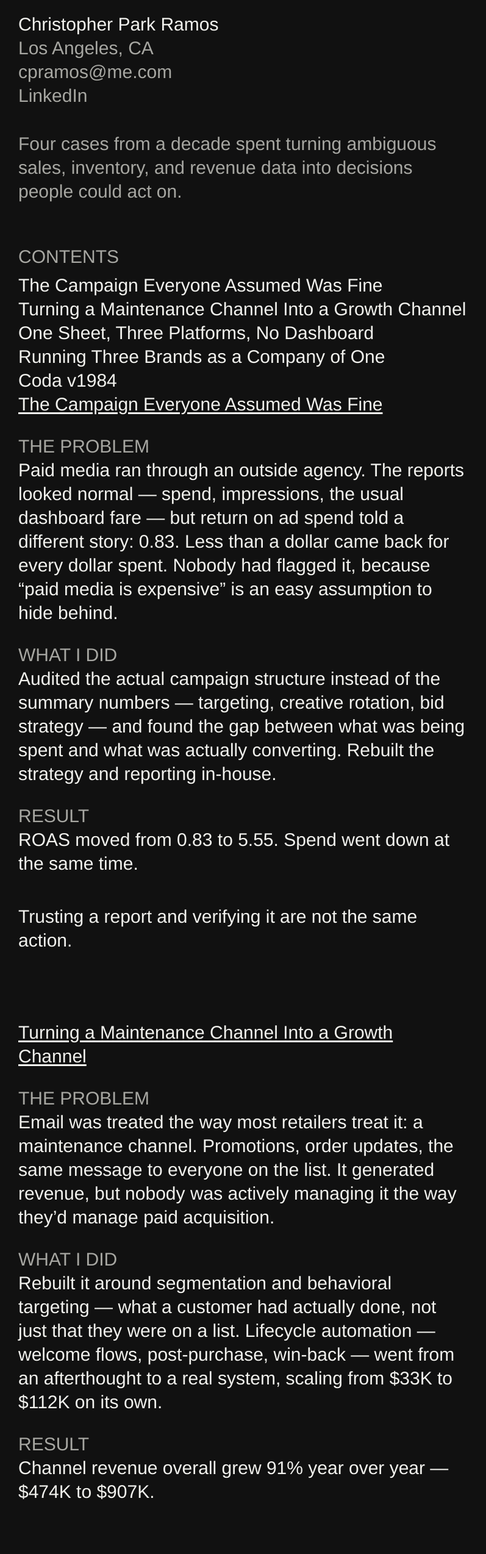
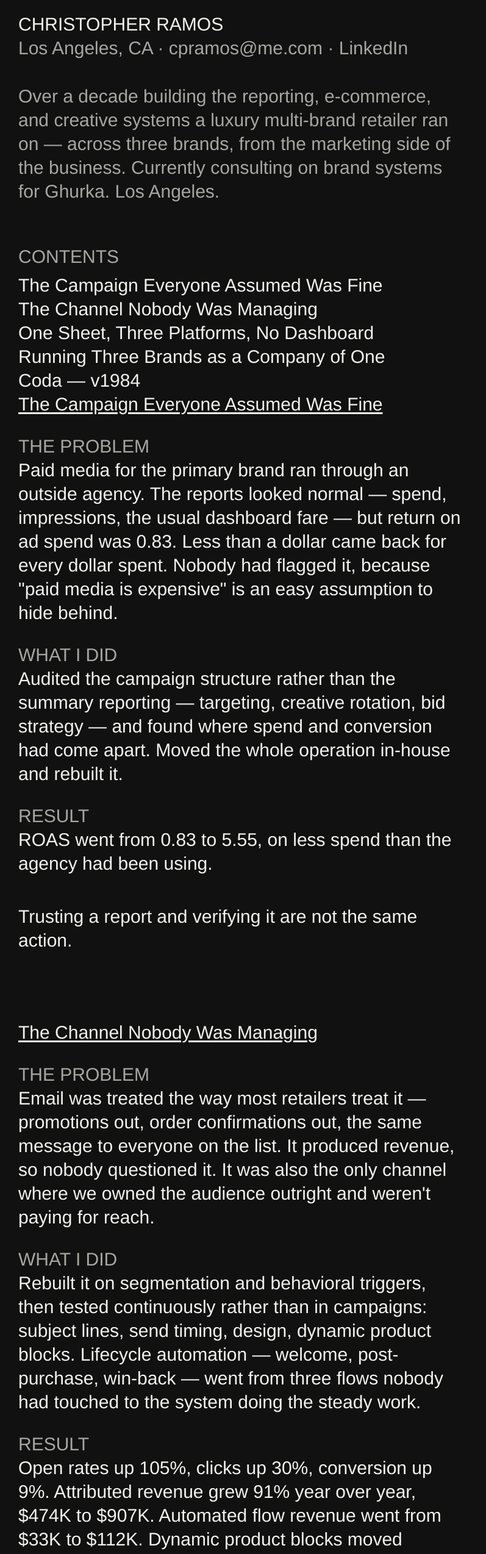
Before and after one commit to pianogoth/christopherparkramos.com, a Next.js app: page / in a window 1280 px wide. Shown: the top 2548 px of the page at 61% size, without its empty margins (0-797 px from the left). Built offline with nearby package versions, Linux system fonts and the light colour scheme.

Commit message:
Revise portfolio positioning and case copy

```diff
--- a/app/globals.css
+++ b/app/globals.css
@@ -38,8 +38,6 @@ main { width: calc(100% - 60px); max-width: 1080px; margin-left: 30px; padding:
 .case-section h3 { margin: 0; color: var(--secondary); font: inherit; }
 .case-copy p { margin: 0; }
 blockquote { margin: 48px 0; padding: 0; border: 0; font: inherit; }
-.coda .case-header p { margin: 0; color: var(--secondary); }
-.coda .case-header h2 { margin-top: 0; }
 .coda .case-body p { margin: 0 0 30px; }
 .external-link { text-decoration: underline; text-decoration-color: var(--secondary); text-decoration-thickness: 3px; text-underline-offset: 3px; }
 
--- a/app/layout.tsx
+++ b/app/layout.tsx
@@ -3,17 +3,17 @@ import "./globals.css";
 
 export const metadata: Metadata = {
   metadataBase: new URL("https://christopherparkramos.com"),
-  title: "Christopher Park Ramos — Marketing, Operations & Strategy",
-  description: "Four cases from a decade spent turning ambiguous sales, inventory, and revenue data into decisions people could act on.",
+  title: "Christopher Ramos — Marketing, Operations & Strategy",
+  description: "Over a decade building the reporting, e-commerce, and creative systems a luxury multi-brand retailer ran on — across three brands, from the marketing side of the business.",
   openGraph: {
-    title: "Christopher Park Ramos",
+    title: "Christopher Ramos",
     url: "https://christopherparkramos.com",
-    siteName: "Christopher Park Ramos",
+    siteName: "Christopher Ramos",
     type: "website",
   },
   twitter: {
     card: "summary_large_image",
-    title: "Christopher Park Ramos",
+    title: "Christopher Ramos",
   },
   icons: {
     icon: "/favicon.svg",
--- a/app/page.tsx
+++ b/app/page.tsx
@@ -1,9 +1,9 @@
 const cases = [
   "The Campaign Everyone Assumed Was Fine",
-  "Turning a Maintenance Channel Into a Growth Channel",
+  "The Channel Nobody Was Managing",
   "One Sheet, Three Platforms, No Dashboard",
   "Running Three Brands as a Company of One",
-  "Coda v1984",
+  "Coda — v1984",
 ];
 
 function CaseHeader({ title }: { title: string }) {
@@ -27,14 +27,14 @@ export default function Home() {
   return (
     <main>
       <header className="site-header">
-        <a className="wordmark" href="#top" aria-label="Christopher Park Ramos, home">
-          Christopher Park Ramos
+        <a className="wordmark" href="#top" aria-label="Christopher Ramos, home">
+          CHRISTOPHER RAMOS
         </a>
-        <p className="header-meta">Los Angeles, CA<br /><a href="mailto:cpramos@me.com">cpramos@me.com</a><br /><a href="https://www.linkedin.com/in/christopherparkramos/" target="_blank" rel="noreferrer">LinkedIn<span className="sr-only"> (opens in a new tab)</span></a></p>
+        <p className="header-meta">Los Angeles, CA <span aria-hidden="true">·</span> <a href="mailto:cpramos@me.com">cpramos@me.com</a> <span aria-hidden="true">·</span> <a href="https://www.linkedin.com/in/christopherparkramos/" target="_blank" rel="noreferrer">LinkedIn<span className="sr-only"> (opens in a new tab)</span></a></p>
       </header>
 
       <section className="intro" id="top">
-        <p className="dek">Four cases from a decade spent turning ambiguous sales, inventory, and revenue data into decisions people could act on.</p>
+        <p className="dek">Over a decade building the reporting, e-commerce, and creative systems a luxury multi-brand retailer ran on — across three brands, from the marketing side of the business. Currently consulting on brand systems for Ghurka. Los Angeles.</p>
       </section>
 
       <nav className="contents" id="contents" aria-label="Case studies">
@@ -53,46 +53,45 @@ export default function Home() {
       <article className="case-study" id="case-1">
         <CaseHeader title="The Campaign Everyone Assumed Was Fine" />
         <div className="case-body">
-          <Section label="THE PROBLEM"><p>Paid media ran through an outside agency. The reports looked normal — spend, impressions, the usual dashboard fare — but return on ad spend told a different story: 0.83. Less than a dollar came back for every dollar spent. Nobody had flagged it, because “paid media is expensive” is an easy assumption to hide behind.</p></Section>
-          <Section label="WHAT I DID"><p>Audited the actual campaign structure instead of the summary numbers — targeting, creative rotation, bid strategy — and found the gap between what was being spent and what was actually converting. Rebuilt the strategy and reporting in-house.</p></Section>
-          <Section label="RESULT"><p>ROAS moved from 0.83 to 5.55. Spend went down at the same time.</p></Section>
+          <Section label="THE PROBLEM"><p>Paid media for the primary brand ran through an outside agency. The reports looked normal — spend, impressions, the usual dashboard fare — but return on ad spend was 0.83. Less than a dollar came back for every dollar spent. Nobody had flagged it, because &quot;paid media is expensive&quot; is an easy assumption to hide behind.</p></Section>
+          <Section label="WHAT I DID"><p>Audited the campaign structure rather than the summary reporting — targeting, creative rotation, bid strategy — and found where spend and conversion had come apart. Moved the whole operation in-house and rebuilt it.</p></Section>
+          <Section label="RESULT"><p>ROAS went from 0.83 to 5.55, on less spend than the agency had been using.</p></Section>
           <blockquote>Trusting a report and verifying it are not the same action.</blockquote>
         </div>
       </article>
 
       <article className="case-study" id="case-2">
-        <CaseHeader title="Turning a Maintenance Channel Into a Growth Channel" />
+        <CaseHeader title="The Channel Nobody Was Managing" />
         <div className="case-body">
-          <Section label="THE PROBLEM"><p>Email was treated the way most retailers treat it: a maintenance channel. Promotions, order updates, the same message to everyone on the list. It generated revenue, but nobody was actively managing it the way they’d manage paid acquisition.</p></Section>
-          <Section label="WHAT I DID"><p>Rebuilt it around segmentation and behavioral targeting — what a customer had actually done, not just that they were on a list. Lifecycle automation — welcome flows, post-purchase, win-back — went from an afterthought to a real system, scaling from $33K to $112K on its own.</p></Section>
-          <Section label="RESULT"><p>Channel revenue overall grew 91% year over year — $474K to $907K.</p></Section>
+          <Section label="THE PROBLEM"><p>Email was treated the way most retailers treat it — promotions out, order confirmations out, the same message to everyone on the list. It produced revenue, so nobody questioned it. It was also the only channel where we owned the audience outright and weren&apos;t paying for reach.</p></Section>
+          <Section label="WHAT I DID"><p>Rebuilt it on segmentation and behavioral triggers, then tested continuously rather than in campaigns: subject lines, send timing, design, dynamic product blocks. Lifecycle automation — welcome, post-purchase, win-back — went from three flows nobody had touched to the system doing the steady work.</p></Section>
+          <Section label="RESULT"><p>Open rates up 105%, clicks up 30%, conversion up 9%. Attributed revenue grew 91% year over year, $474K to $907K. Automated flow revenue went from $33K to $112K. Dynamic product blocks moved average cart from 1.4 items to 2.2 and AOV from $180 to $223.</p></Section>
+          <blockquote>Klaviyo used the account as an internal case study.</blockquote>
         </div>
       </article>
 
       <article className="case-study" id="case-3">
         <CaseHeader title="One Sheet, Three Platforms, No Dashboard" />
         <div className="case-body">
-          <Section label="THE PROBLEM"><p>Performance data lived in three separate systems — Meta Ads Manager, Google Analytics, Shopify — each with its own interface and its own definition of a sale. Getting a straight answer to “how did we do this week” meant three tabs and hand math, every time.</p></Section>
-          <Section label="WHAT OWNERSHIP ACTUALLY WANTED"><p>The obvious fix is a dashboard. I built one early on and it didn’t land — ownership wanted the actual numbers, not a chart standing in for them.</p></Section>
-          <blockquote>Revenue is revenue. Once it’s been turned into a graph, there’s a layer between the person and the number they’re trying to trust.</blockquote>
-          <Section label="WHAT I BUILT INSTEAD"><p>A single Google Sheet, rebuilt weekly, consolidating all three sources — with formulas doing the calculation work (revenue, ROAS, growth) so ownership never had to. Not automated end to end; the consolidation was a manual weekly rebuild, by design. Every number had to be one you could trust without checking underneath it.</p></Section>
+          <Section label="THE PROBLEM"><p>Performance data lived in three systems — Meta, Google Analytics, Shopify — each with its own interface and its own definition of a sale. Answering &quot;how did we do this week&quot; meant three tabs and hand math, every week.</p></Section>
+          <Section label="WHAT OWNERSHIP ACTUALLY WANTED"><p>The obvious fix is a dashboard. I built one and it didn&apos;t land. Ownership wanted the numbers themselves, not a chart standing in for them.</p></Section>
+          <blockquote>Revenue is revenue. Once it&apos;s been turned into a graph, there&apos;s a layer between the person and the number they&apos;re trying to trust.</blockquote>
+          <Section label="WHAT I BUILT INSTEAD"><p>One sheet, rebuilt weekly, pulling all three sources together with the formulas doing the calculation work so nobody downstream had to. Not automated end to end — the consolidation stayed manual by choice. Every number in it had to be one you could trust without going to check the source.</p></Section>
         </div>
       </article>
 
       <article className="case-study" id="case-4">
         <CaseHeader title="Running Three Brands as a Company of One" />
         <div className="case-body">
-          <Section label="THE SETUP"><p>I joined as the first dedicated marketing hire across three brands — XHIBITION, Rule of Next, two:minds — under one roof, each needing a distinct visual and commercial identity, none of them with a dedicated team. Eleven years later, I was still the connective layer between them.</p></Section>
-          <Section label="THE ACTUAL JOB"><p>It was never “do marketing for three brands.” It was building shared infrastructure — reporting cadence, creative production process, e-commerce operations — flexible enough to let each brand keep its own voice without needing its own department. Campaign shoots that became each brand’s highest-performing creative. Executive business reviews synthesizing sales and inventory for global brand partners. Visual identity and packaging maintained as a system, not reinvented per project.</p></Section>
+          <Section label="THE SETUP"><p>I joined XHIBITION in 2014 as the first dedicated marketing hire. By the end there were three brands — XHIBITION, Rule of Next, two:minds — each with its own identity and customer, none with a dedicated team. Eleven years in, I was still the only person working across all three.</p></Section>
+          <Section label="WHAT THAT ACTUALLY MEANT"><p>Shopify Plus backend, site speed, SEO, and blog content. Product and lifestyle photography workflow, with the fastest turnaround on the team. Visual merchandising and category hierarchy for promotional events. Homepage creative and campaign graphics. Visual identity and packaging held as a system across all three brands rather than rebuilt per project. Off-site shoot production from concept through execution, on budget — the resulting creative consistently outperformed everything else we ran.</p></Section>
+          <p>And the part that wasn&apos;t on the org chart: sitting between buying and marketing to align promotional calendars, working against the buying team&apos;s forecasts to time sales and set promotional depth, then reporting sell-through and revenue back to ownership and to global brand partners.</p>
           <blockquote>None of it worked because I was a marketing specialist, or a data specialist, or a design specialist. It worked because someone had to be the thing connecting all three — and for eleven years, that was the actual job description, whatever the title said.</blockquote>
         </div>
       </article>
 
       <article className="case-study coda" id="case-5">
-        <header className="case-header">
-          <p>CODA</p>
-          <h2>v1984</h2>
-        </header>
+        <CaseHeader title="Coda — v1984" />
         <div className="case-body">
           <p>An independent music and art direction practice, active since 2014. Becoming N(one) released on Glacial Industries in Dublin, Pansori on Knives in Berlin. Coverage from FACT. Cover and campaign art direction for Purple Tape Pedigree, Glacial Sound, Sharp Veins, and Blastah. A writing credit on a Cashmere Cat record. Scores for Adult Swim, for Manolis D. Lemos and Tianzhuo Chen, and for a Jamie Janković short the BFI programmed at the London Short Film Festival.</p>
           <p>From 2013 to 2019 I was one of three people behind BUILD, a series in Columbus, Ohio, where I handled creative direction, design, and artist relations — booking Machine Girl, Dis Fig, Ariel Zetina, Organ Tapes, Asian Dope Boys, and Aisha Devi to a city with no standing audience for any of it.</p>
@@ -103,7 +102,7 @@ export default function Home() {
       </article>
 
       <footer>
-        <p>If any of this is relevant to something you’re building, I’d like to hear about it.</p>
+        <p>I&apos;m looking for work where the analytical and creative sides of a brand aren&apos;t handled by different people. If that describes something you&apos;re building, I&apos;d like to hear about it.</p>
         <div className="footer-meta"><a href="mailto:cpramos@me.com">cpramos@me.com</a><span aria-hidden="true">·</span><a href="https://www.linkedin.com/in/christopherparkramos/" target="_blank" rel="noreferrer">LinkedIn</a><span aria-hidden="true">·</span><span>Los Angeles, CA</span></div>
         <a className="back-top" href="#top">Back to top</a>
       </footer>
```
Also changed, not shown: 1 other file (tests, documents, lock files or other folders).
